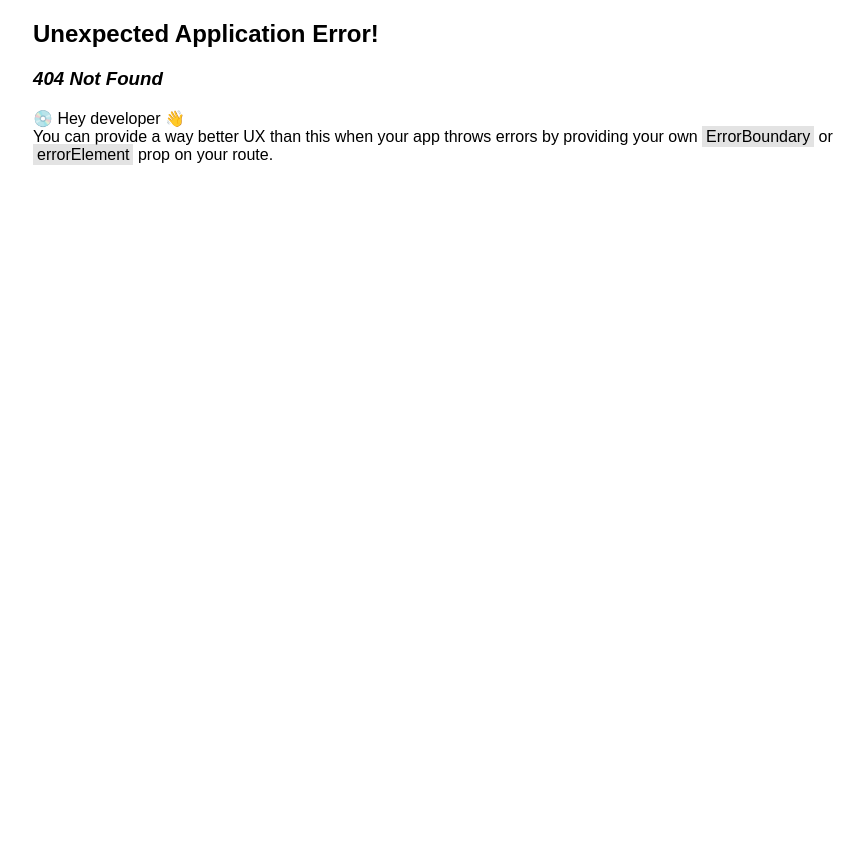
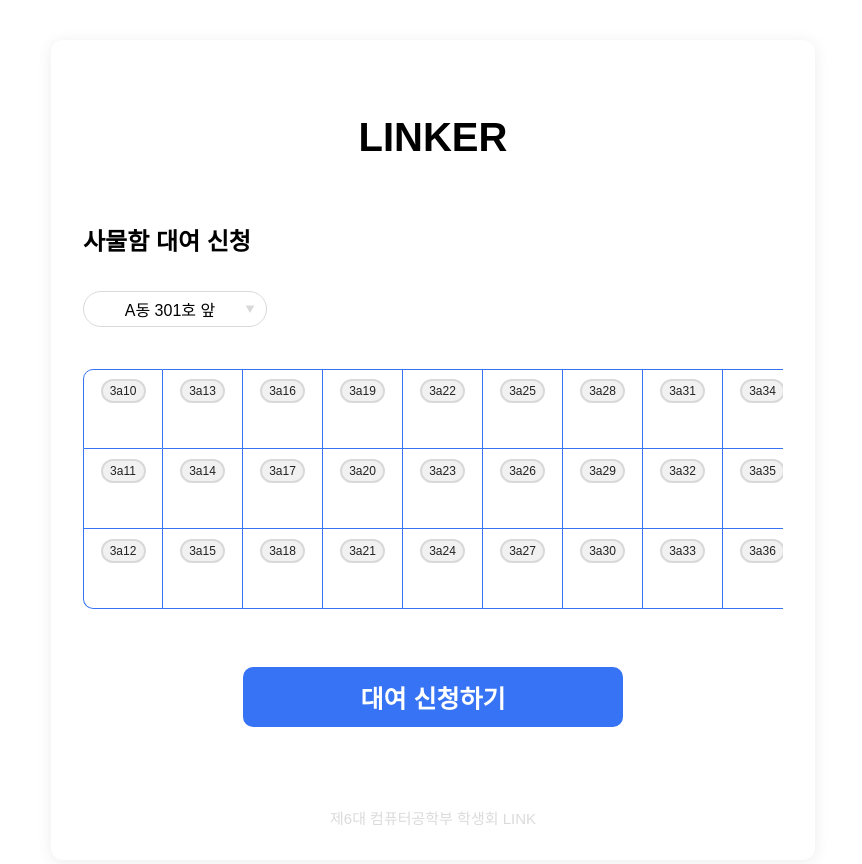
Before and after one commit to KU-CSE-LINK/Linker-Frontend, a React (Vite) app: page /locker in a window 1280 px wide. Before the commit this address had no page. Shown: the top 864 px of the page, without its empty margins (207-1069 px from the left). Before the commit the page ends 800 px from the top, so only its background shows below. Built offline with nearby package versions, Linux system fonts and the light colour scheme; a web font is replaced by a local one.

Commit message:
feat: 사물함 화면 구현

```diff
--- /dev/null
+++ b/src/pages/locker/Locker.jsx
@@ -0,0 +1,72 @@
+import { useState } from "react";
+import {
+	Container,
+	Title,
+	SubTitle,
+	LocationSelect,
+
+	Bottom,
+} from "./Locker.styles.jsx";
+import polygonBottom from "../../assets/polygonBottom.svg";
+// import polygonTop from "../../assets/polygonTop.svg";
+
+import ActionButton from "../../components/button/ActionButton.jsx";
+import Footer from "../../components/footer/footer.jsx";
+import { locations, getLocationPartition } from "./constant/Location.js";
+import LockerGrid from "./component/LockerGrid.jsx";
+
+const dummyLockers = Array.from({ length: 30 }, (_, i) => ({
+	number: `3a${10 + i}`,
+	status: "available",
+}));
+
+export default function Locker() {
+	const [selectedLocation, setSelectedLocation] = useState(locations[0].name);
+	const [selectedLocker, setSelectedLocker] = useState(null);
+    const locationNames = locations.map((loc) => loc.name);
+	const handleSelectLocker = (number) => () => {
+		setSelectedLocker(number);
+	}
+	return (
+		<Container>
+			<Title>LINKER</Title>
+			<SubTitle>사물함 대여 신청</SubTitle>
+			<LocationSelect>
+				<div />
+				<div>{selectedLocation}</div>
+				<img src={polygonBottom} alt="select icon" />
+				<select
+					value={selectedLocation}
+					onChange={(e) => setSelectedLocation(e.target.value)}
+					style={{
+						position: "absolute",
+						left: 0,
+						top: 0,
+						width: "100%",
+						height: "100%",
+						opacity: 0,
+						cursor: "pointer",
+						zIndex: 2,
+					}}
+				>
+					{locationNames.map((loc) => (
+						<option key={loc} value={loc}>
+							{loc}
+						</option>
+					))}
+				</select>
+			</LocationSelect>
+			<LockerGrid
+				lockers={dummyLockers}
+				selectedLocker={selectedLocker}
+				onSelect={handleSelectLocker}
+				direction={getLocationPartition(selectedLocation)?.type || "row"}
+				maxPer={getLocationPartition(selectedLocation)?.number || 3}
+			/>
+			<Bottom>
+				<ActionButton>대여 신청하기</ActionButton>
+			</Bottom>
+			<Footer />
+		</Container>
+	);
+}
--- /dev/null
+++ b/src/pages/locker/Locker.styles.jsx
@@ -0,0 +1,46 @@
+import styled from "styled-components";
+
+export const Container = styled.div`
+	max-width: 700px;
+	margin: 40px auto;
+	background: #fff;
+	border-radius: 12px;
+	box-shadow: 0 2px 16px rgba(0,0,0,0.08);
+	padding: 48px 32px 32px 32px;
+	display: flex;
+	flex-direction: column;
+	gap: 10px;
+`;
+
+export const Title = styled.h1`
+	font-size: 40px;
+	font-weight: 700;
+	margin-bottom: 32px;
+	text-align: center;
+`;
+
+export const SubTitle = styled.h2`
+	font-size: 24px;
+	font-weight: 600;
+	margin-bottom: 24px;
+	text-align: left;
+	width: 100%;
+`;
+
+export const LocationSelect = styled.div`
+	width: 160px;
+	padding: 5px 11px;
+	border-radius: 50px;
+	margin-bottom: 32px;
+	display: flex;
+	align-items: center;
+	justify-content: space-between;
+	border: 1px solid #D9D9D9;
+	position: relative;
+`;
+
+export const Bottom = styled.div`
+	display: flex;
+	justify-content: center;
+	margin-bottom: 70px;
+`;
--- /dev/null
+++ b/src/pages/locker/component/LockerGrid.jsx
@@ -0,0 +1,52 @@
+import PropTypes from "prop-types";
+import { LockerGridWrapper, LockerCell, LockerNumber } from "./LockerGrid.styles.jsx";
+import { getDirection } from "../constant/Location.js";
+
+export default function LockerGrid({ lockers, selectedLocker, onSelect, maxPer , direction = "row" }) {
+  const rowCount = maxPer;
+  const colCount = Math.ceil(lockers.length / rowCount);
+  const rows = getDirection(direction, rowCount, colCount, lockers);
+
+  return (
+    <LockerGridWrapper>
+      {rows.map((row, rowIdx) => (
+        <div key={rowIdx} style={{ display: "flex" }}>
+          {row.map((locker, idx) => {
+            const isTopLeft = rowIdx === 0 && idx === 0;
+            const isTopRight = rowIdx === 0 && idx === row.length - 1;
+            const isBottomLeft = rowIdx === rows.length - 1 && idx === 0;
+            const isBottomRight = rowIdx === rows.length - 1 && idx === row.length - 1;
+            return (
+              <LockerCell
+                key={locker.number}
+                disabled={locker.status === "disabled"}
+                selected={selectedLocker === locker.number}
+                onClick={locker.status === "available" ? onSelect(locker.number) : null}
+                isFirstCol={idx === 0}
+                isFirstRow={rowIdx === 0}
+                isLastCol={idx === row.length - 1}
+                isLastRow={rowIdx === rows.length - 1}
+                isTopLeft={isTopLeft}
+                isTopRight={isTopRight}
+                isBottomLeft={isBottomLeft}
+                isBottomRight={isBottomRight}
+              >
+                <LockerNumber>
+                  {locker.number}
+                </LockerNumber>
+              </LockerCell>
+            );
+          })}
+        </div>
+      ))}
+    </LockerGridWrapper>
+  );
+}
+
+LockerGrid.propTypes = {
+  lockers: PropTypes.array.isRequired,
+  selectedLocker: PropTypes.number,
+  onSelect: PropTypes.func.isRequired,
+  maxPer: PropTypes.number,
+  direction: PropTypes.oneOf(["row", "column"]),
+};
--- /dev/null
+++ b/src/pages/locker/component/LockerGrid.styles.jsx
@@ -0,0 +1,50 @@
+import styled from "styled-components";
+
+export const LockerGridWrapper = styled.div`
+  width: 100%;
+  margin-bottom: 48px;
+  overflow-x: auto;
+  white-space: nowrap;
+`;
+
+export const LockerCell = styled.button`
+  height: 80px;
+  min-width: 80px;
+  border-bottom: 1px solid #3773f5;
+  border-right: 1px solid #3773f5;
+  background: ${({ selected, disabled }) => (selected ? '#3773f5' : disabled ? '#f0f0f0' : '#fff')};
+  color: #222;
+  font-size: 12px;
+  cursor: pointer;
+  transition: background 0.2s, color 0.2s;
+  margin: 0;
+  padding-bottom: 36px;
+    display: flex;
+    align-items: center;
+    justify-content: center;
+  border-left: ${({ isFirstCol }) => isFirstCol ? '1px solid #3773f5' : 'none'};
+  border-top: ${({ isFirstRow }) => isFirstRow ? '1px solid #3773f5' : 'none'};
+  border-radius:
+    ${({ isTopLeft, isTopRight, isBottomLeft, isBottomRight }) => {
+      if (isTopLeft) return '10px 0 0 0';
+      if (isTopRight) return '0 10px 0 0';
+      if (isBottomLeft) return '0 0 0 10px';
+      if (isBottomRight) return '0 0 10px 0';
+      return '0';
+    }};
+
+
+`;
+
+export const LockerNumber = styled.div`
+display: flex;
+width: 41px;
+height: 20px;
+justify-content: center;
+align-items: center;
+gap: 10px;
+flex-shrink: 0;
+border-radius: 50px;
+border: 2px solid #D9D9D9;
+background: #F1F1F1;
+`
--- /dev/null
+++ b/src/pages/locker/constant/Location.js
@@ -0,0 +1,40 @@
+export const locations = [
+  { name: 'A동 301호 앞', partition: { type: 'column', number: 3 } },
+  { name: 'A동 3층 계단 앞', partition: { type: 'column', number: 3 } },
+  { name: 'A동 2층 217호 앞', partition: { type: 'column', number: 3 } },
+  { name: 'B동 3층 중앙계단', partition: { type: 'column', number: 3 } },
+  { name: 'B동 안뜰로 가는 통로', partition: { type: 'row', number: 3 } },
+  { name: 'C동 3층 경사로', partition: { type: 'row', number: 3 } },
+  { name: '새천년관 3층', partition: { type: 'row', number: 4 } },
+  { name: '새천년관 4층', partition: { type: 'row', number: 4 } },
+  { name: '새천년관 5층', partition: { type: 'row', number: 4 } },
+];
+
+export function getLocationPartition(name) {
+  const found = locations.find((loc) => loc.name === name);
+  return found ? found.partition : null;
+}
+
+export function getDirection(direction, rowCount, colCount, lockers) {
+  let rows = [];
+  if (direction === 'row') {
+    for (let row = 0; row < rowCount; row++) {
+      const rowItems = [];
+      for (let col = 0; col < colCount; col++) {
+        const idx = row * colCount + col;
+        if (lockers[idx]) rowItems.push(lockers[idx]);
+      }
+      rows.push(rowItems);
+    }
+  } else {
+    for (let row = 0; row < rowCount; row++) {
+      const rowItems = [];
+      for (let col = 0; col < colCount; col++) {
+        const idx = col * rowCount + row;
+        if (lockers[idx]) rowItems.push(lockers[idx]);
+      }
+      rows.push(rowItems);
+    }
+  }
+  return rows;
+}
```
Also changed, not shown: src/router/Routers.jsx (+9 -0 lines), src/assets/polygonBottom.svg (added), src/assets/polygonTop.svg (added).
